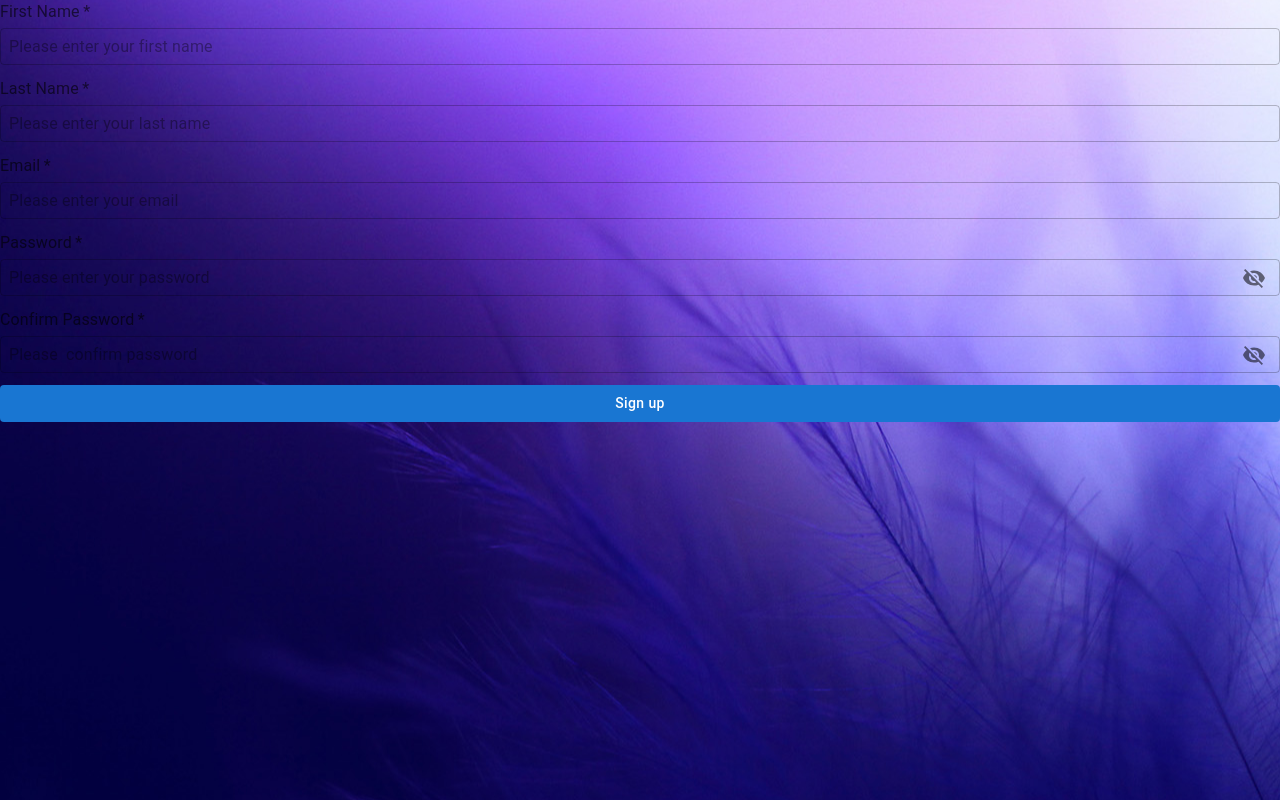
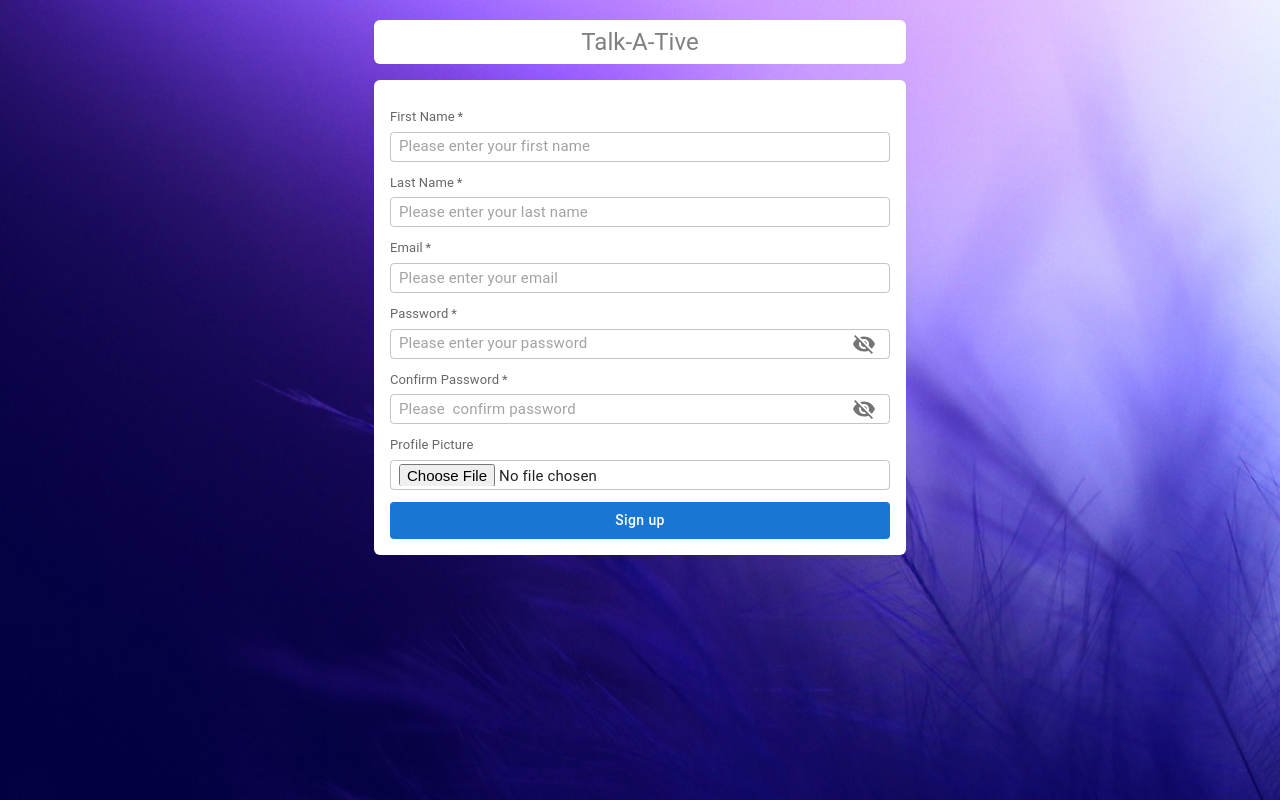
Before and after one commit to vinaymaurya105/chat-app, a React (Create React App) app in the folder client/: page /signup in a window 1280 px wide. Built offline with nearby package versions, Linux system fonts and the light colour scheme.

Commit message:
signup page done

```diff
--- a/client/src/components/Signup.tsx
+++ b/client/src/components/Signup.tsx
@@ -9,16 +9,19 @@ import {
 } from "@mui/material";
 import { makeStyles } from "@mui/styles";
 import { ChangeEvent, useState } from "react";
+import HomePageLayout from "./HomePageLayout";
 
 const useStyle: any = makeStyles(() => ({
   input: {
     "& .MuiOutlinedInput-root": {
       border: "1px solid #0000003b",
-      padding: "6px 8px",
+      padding: "5px 8px",
+      height: "30px",
     },
     "& .MuiOutlinedInput-input": {
       borderRadius: 3,
       padding: 0,
+      fontSize: 15,
     },
   },
 }));
@@ -66,9 +69,12 @@ function Signup() {
   };
 
   return (
-    <Box display="flex" flexDirection="column" gap={1.5}>
+    // <Box display="flex" flexDirection="column" gap={1.5}>
+    <HomePageLayout>
       <Box className="wrapper">
-        <InputLabel required>First Name</InputLabel>
+        <InputLabel required style={{ fontSize: 13 }}>
+          First Name
+        </InputLabel>
         <TextField
           className={classes.input}
           sx={{ fieldset: { border: "none" } }}
@@ -82,7 +88,9 @@ function Signup() {
         />
       </Box>
       <Box className="wrapper">
-        <InputLabel required>Last Name</InputLabel>
+        <InputLabel required style={{ fontSize: 13 }}>
+          Last Name
+        </InputLabel>
         <TextField
           className={classes.input}
           sx={{ fieldset: { border: "none" } }}
@@ -96,7 +104,9 @@ function Signup() {
         />
       </Box>
       <Box className="wrapper">
-        <InputLabel required>Email</InputLabel>
+        <InputLabel required style={{ fontSize: 13 }}>
+          Email
+        </InputLabel>
         <TextField
           className={classes.input}
           sx={{ fieldset: { border: "none" } }}
@@ -110,7 +120,9 @@ function Signup() {
         />
       </Box>
       <Box className="wrapper">
-        <InputLabel required>Password</InputLabel>
+        <InputLabel required style={{ fontSize: 13 }}>
+          Password
+        </InputLabel>
         <TextField
           className={classes.input}
           sx={{ fieldset: { border: "none" } }}
@@ -137,7 +149,9 @@ function Signup() {
         />
       </Box>
       <Box className="wrapper">
-        <InputLabel required>Confirm Password</InputLabel>
+        <InputLabel required style={{ fontSize: 13 }}>
+          Confirm Password
+        </InputLabel>
         <TextField
           className={classes.input}
           sx={{ fieldset: { border: "none" } }}
@@ -163,16 +177,17 @@ function Signup() {
           }
         />
       </Box>
-      {/* <Box className="wrapper">
-        <InputLabel>Profile Picture</InputLabel>
+      <Box className="wrapper">
+        <InputLabel style={{ fontSize: 13 }}>Profile Picture</InputLabel>
         <TextField
           className={classes.input}
           sx={{ fieldset: { border: "none" } }}
           type="file"
           fullWidth
           value={values.img}
+          onChange={(e: ChangeEvent<HTMLInputElement>) => handleField(e, "img")}
         />
-      </Box> */}
+      </Box>
       <Button
         variant="contained"
         style={{ textTransform: "none", boxShadow: "none" }}
@@ -180,7 +195,7 @@ function Signup() {
       >
         Sign up
       </Button>
-    </Box>
+    </HomePageLayout>
   );
 }
 
```
